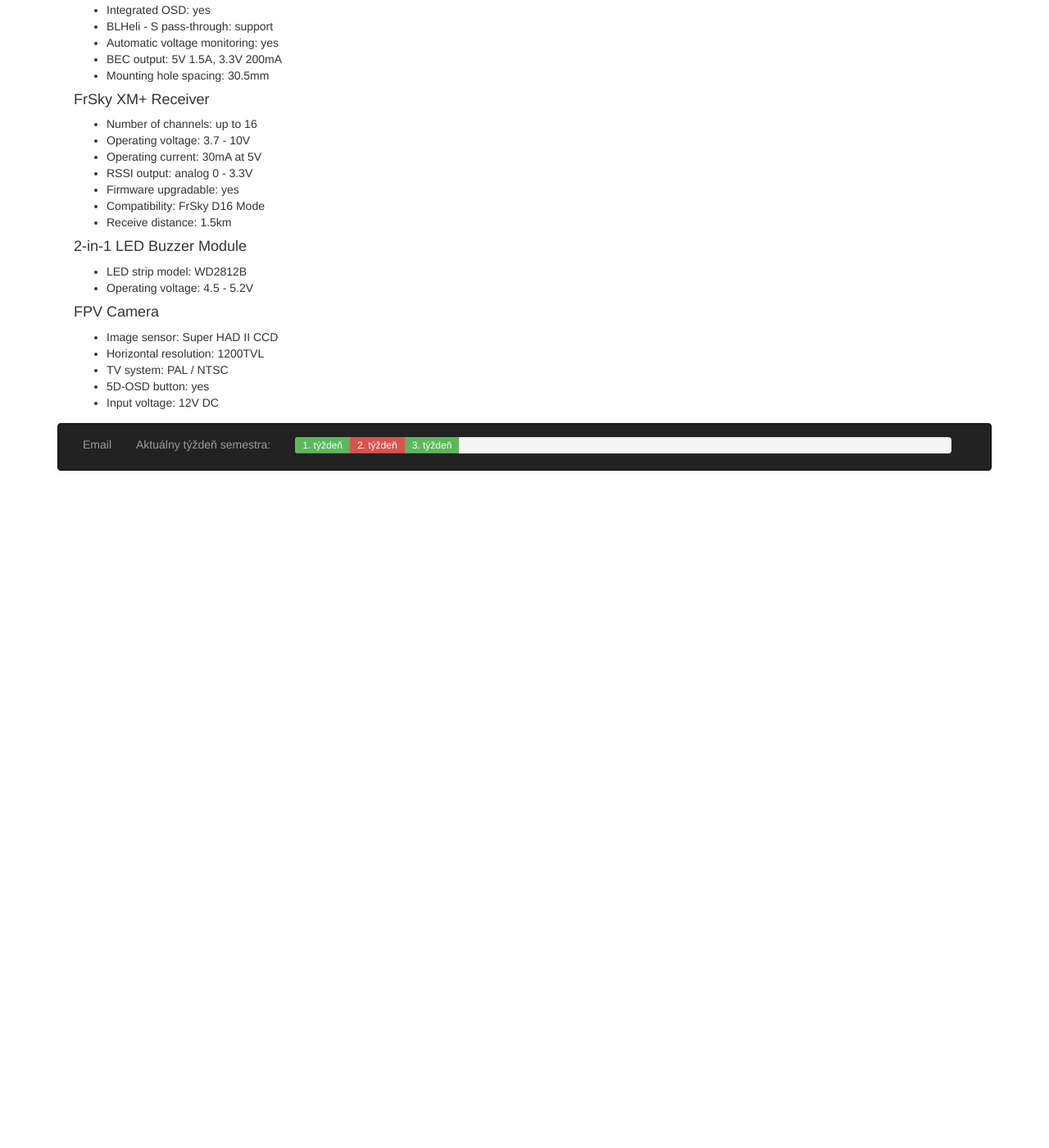
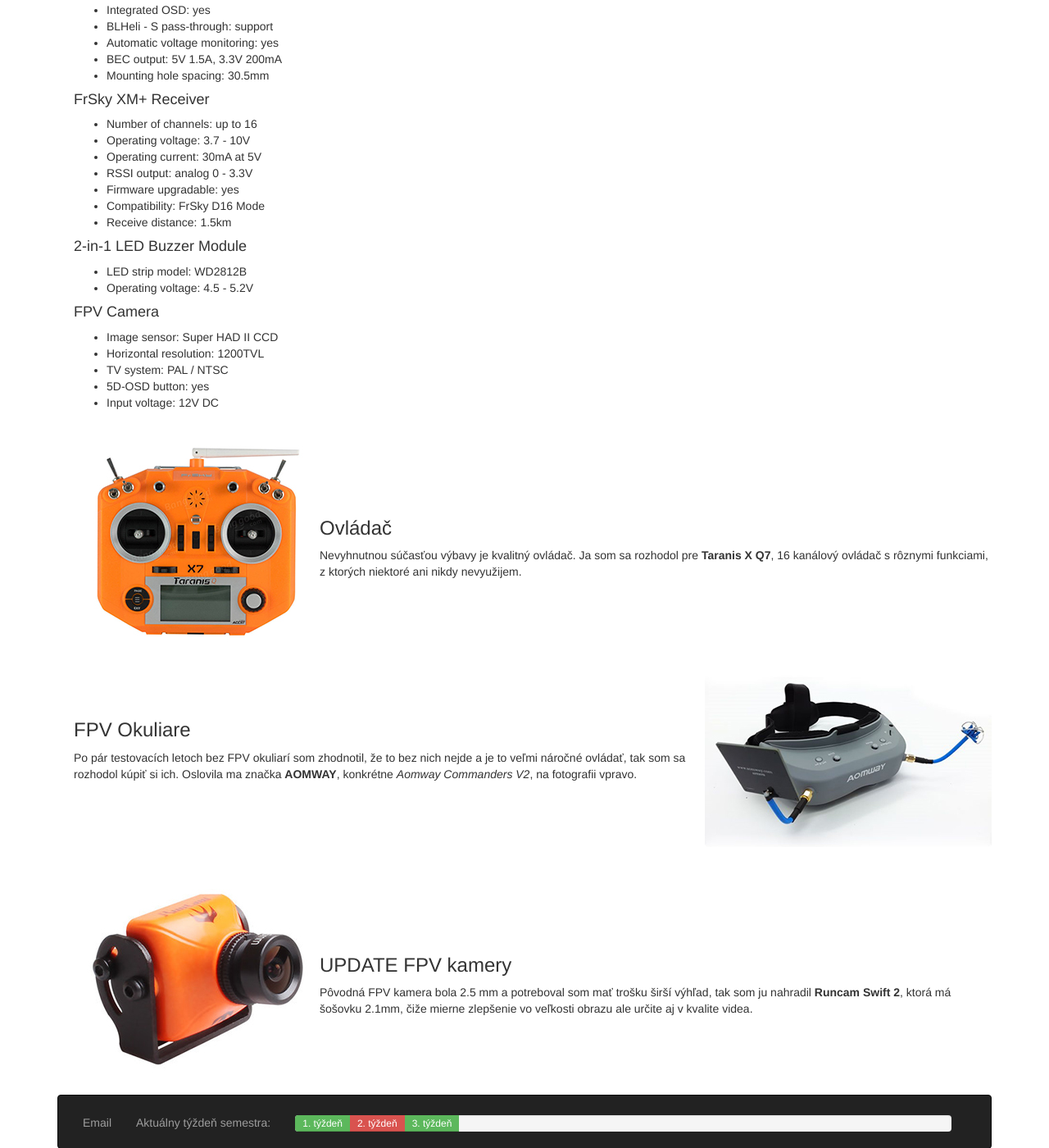
Before and after one commit to febeks/febeks.github.io, a Jekyll site: the page built from hobby.md, in a window 1280 px wide and 1400 px high, scrolled down 991 px. Shown: the whole window at 82% size. Built offline with Jekyll 4.4.1, drawn with Linux system fonts in a browser that asks for light colours; before the commit the page ends 1585 px from its top, so only the background shows below that.

Commit message:
updatovane hobby

```diff
--- a/hobby.md
+++ b/hobby.md
@@ -73,3 +73,22 @@
 - TV system: PAL / NTSC
 - 5D-OSD button: yes
 - Input voltage: 12V DC
+
+<img style="float: left;" src="img\taranis.jpg"/>
+<br /><br /><br /><br /><br />
+### Ovládač
+Nevyhnutnou súčasťou výbavy je kvalitný ovládač. Ja som sa rozhodol pre __Taranis X Q7__, 16 kanálový ovládač s rôznymi funkciami, z ktorých niektoré ani nikdy nevyužijem.
+<br /><br /><br /><br /><br /><br />
+
+<img style="float: right;" src="img\fpv.jpg"/>
+<br /><br />
+### FPV Okuliare
+Po pár testovacích letoch bez FPV okuliarí som zhodnotil, že to bez nich nejde a je to veľmi náročné ovládať, tak som sa rozhodol kúpiť si ich.
+Oslovila ma značka __AOMWAY__, konkrétne *Aomway Commanders V2*, na fotografii vpravo.
+<br /><br /><br /><br /><br />
+
+<img style="float: left;" src="img\runcam1.jpg"/>
+<br /><br /><br /><br /><br />
+### UPDATE FPV kamery
+Pôvodná FPV kamera bola 2.5 mm a potreboval som mať trošku širší výhľad, tak som ju nahradil __Runcam Swift 2__, ktorá má šošovku 2.1mm, čiže mierne zlepšenie vo veľkosti obrazu ale určite aj v kvalite videa.
+<br /><br /><br /><br /><br />
```
Also changed, not shown: img/fpv.jpg (added), img/fpv2.jpg (added), img/runcam1.jpg, img/runcam2.jpg, img/setup.jpg (added), img/taranis.jpg.
